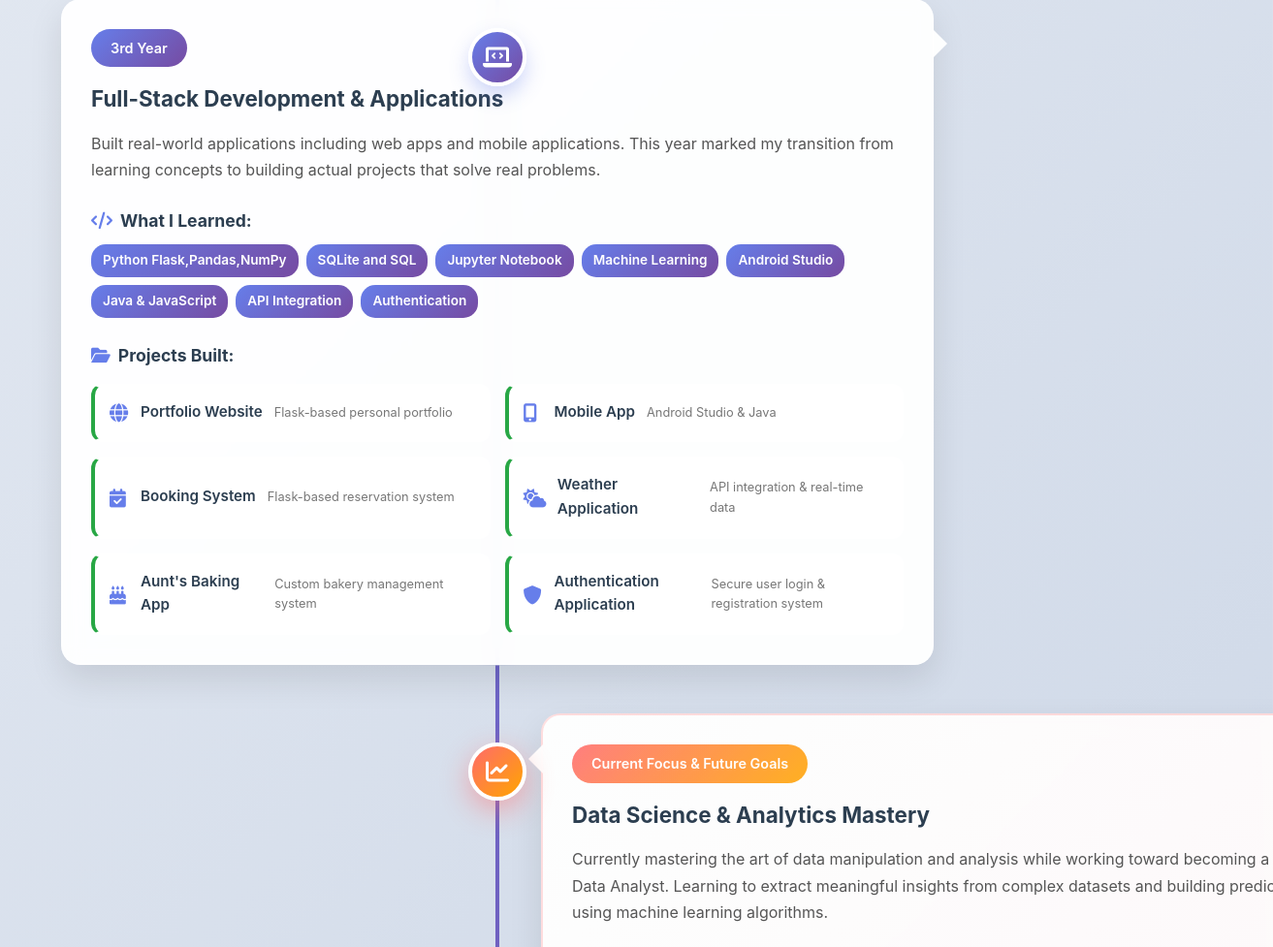
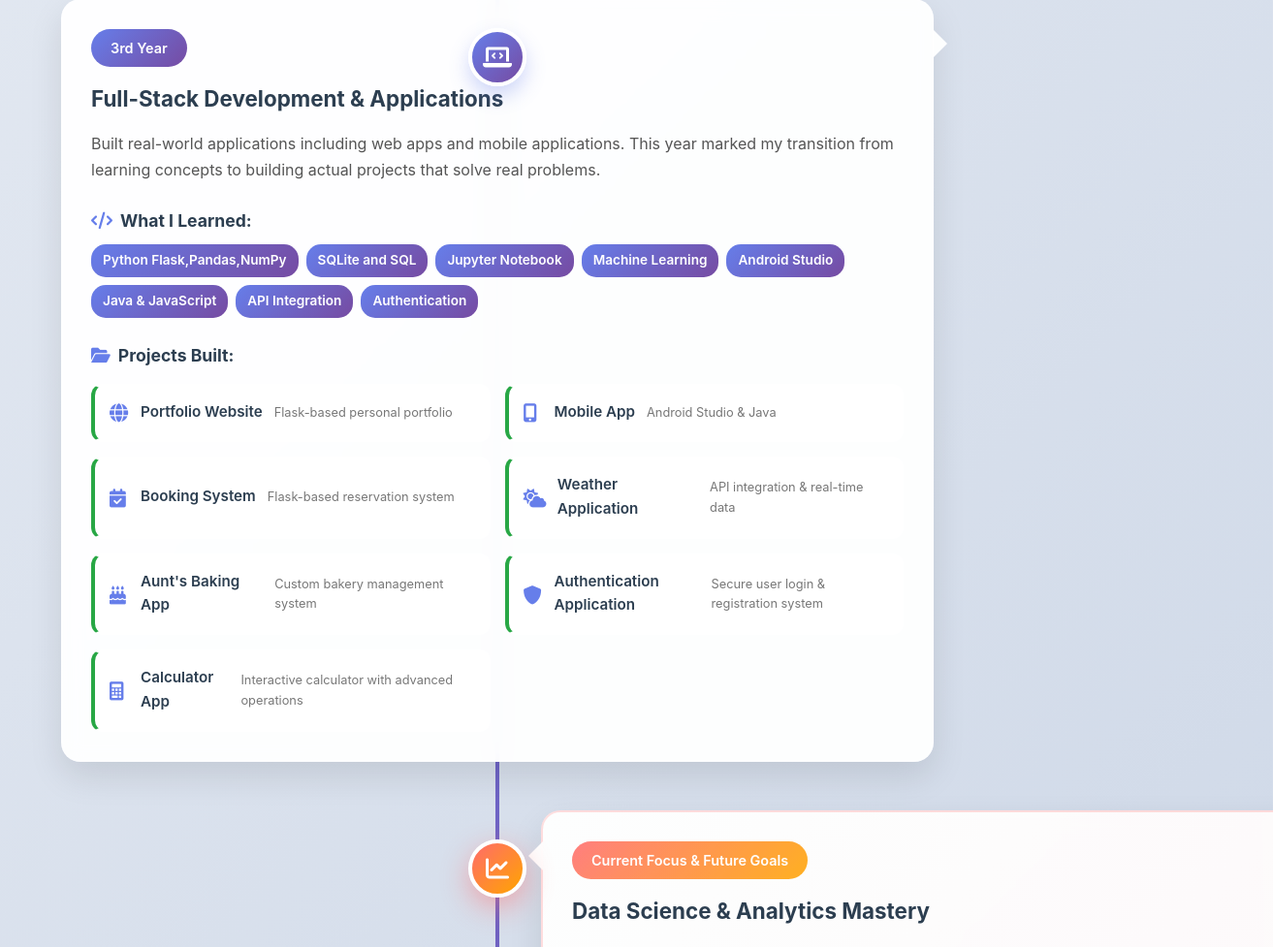
Before and after one commit to 0698113787/Portfolio_with_admin_cause_email_dont_work, a Flask app: page / in a window 1600 px wide; the page is wider, and only the part inside the window is pictured. Shown: the part 2438-3415 px from the top of that part at 97% size, without its empty margins (287-1600 px from the left). Run offline with Flask 3, Linux system fonts and the light colour scheme.

Commit message:
adding calculator proj

```diff
--- a/templates/home.html
+++ b/templates/home.html
@@ -221,6 +221,11 @@
                                             <i class="fas fa-shield-alt"></i>
                                             <span class="project-title">Authentication Application</span>
                                             <span class="project-desc">Secure user login & registration system</span>
+                                        </a>
+                                        <a href="#" class="project-link completed">
+                                            <i class="fas fa-calculator"></i>
+                                            <span class="project-title">Calculator App</span>
+                                            <span class="project-desc">Interactive calculator with advanced operations</span>
                                         </a>
                                     </div>
                                 </div>
```
